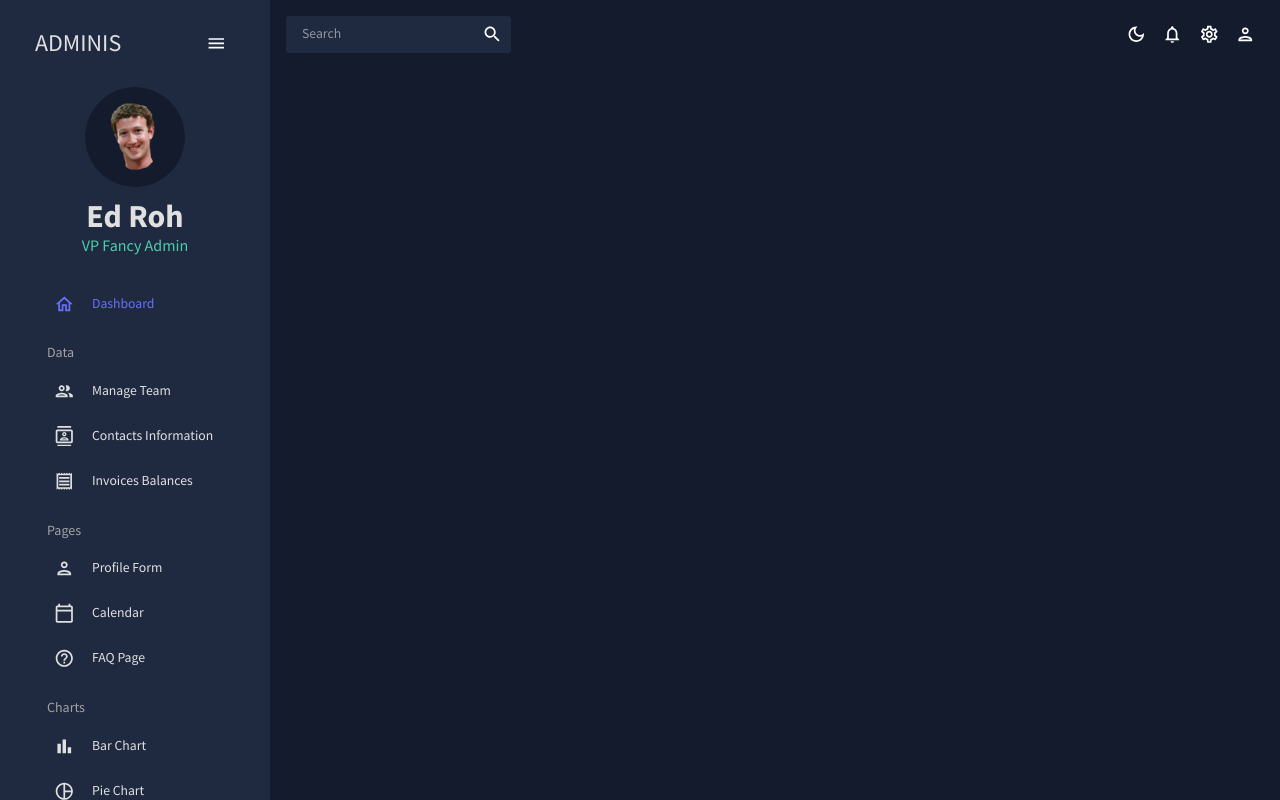
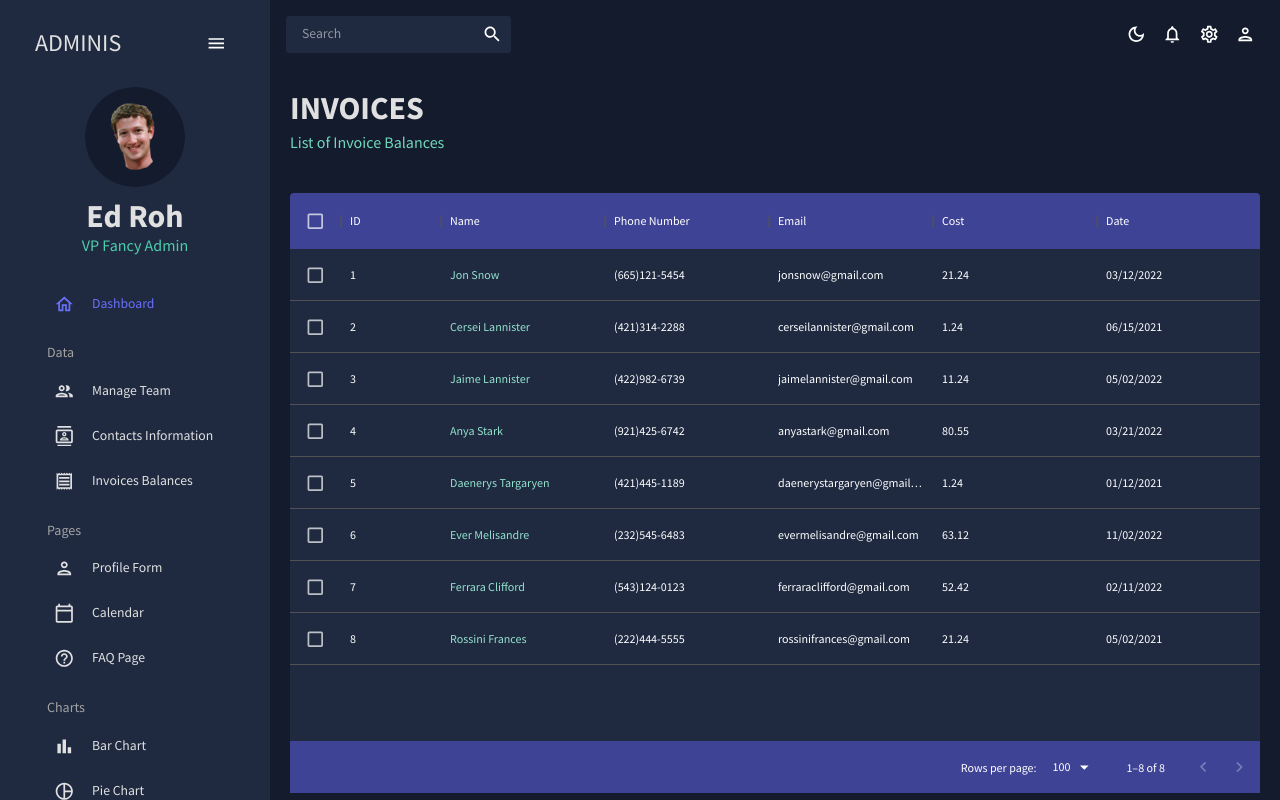
Before and after one commit to seamusapple/react-admin, a React (Create React App) app: page /invoices in a window 1280 px wide. Built offline with nearby package versions, Linux system fonts and the light colour scheme.

Commit message:
finish invoices page

```diff
--- a/src/App.js
+++ b/src/App.js
@@ -6,7 +6,7 @@
 import Sidebar from "./scenes/global/Sidebar";
 import Team from "./scenes/team";
 import Contacts from "./scenes/contacts";
-// import Invoices from "./scenes/invoices";
+import Invoices from "./scenes/invoices";
 // import Bar from "./scenes/bar";
 // import Form from "./scenes/form";
 // import Line from "./scenes/line";
@@ -30,7 +30,7 @@
               <Route path="/" element={<Dashboard></Dashboard>}></Route>
               <Route path="/team" element={<Team></Team>}></Route>
               <Route path="/contacts" element={<Contacts></Contacts>}></Route>
-              {/* <Route path="/invoices" element={<Invoices></Invoices>}></Route> */}
+              <Route path="/invoices" element={<Invoices></Invoices>}></Route>
               {/* <Route path="/bar" element={<Bar></Bar>}></Route> */}
               {/* <Route path="/form" element={<Form></Form>}></Route> */}
               {/* <Route path="/line" element={<Line></Line>}></Route> */}
--- /dev/null
+++ b/src/scenes/invoices/index.jsx
@@ -0,0 +1,82 @@
+import { Box, Typography, useTheme } from "@mui/material";
+import { DataGrid } from "@mui/x-data-grid";
+import { tokens } from "../../theme";
+import { mockDataInvoices } from "../../data/mockData";
+import Header from "../../components/Header";
+
+const Invoices = () => {
+  const theme = useTheme();
+  const colors = tokens(theme.palette.mode);
+
+  const columns = [
+    { field: "id", headerName: "ID" },
+    {
+      field: "name",
+      headerName: "Name",
+      flex: 1,
+      cellClassName: "name-column--cell",
+    },
+    {
+      field: "phone",
+      headerName: "Phone Number",
+      flex: 1,
+    },
+    {
+      field: "email",
+      headerName: "Email",
+      flex: 1,
+    },
+    {
+      field: "cost",
+      headerName: "Cost",
+      flex: 1,
+      renderCell: (params) => {
+        <Typography color={colors.greenAccent[500]}>
+          ${params.row.cost}
+        </Typography>;
+      },
+    },
+    {
+      field: "date",
+      headerName: "Date",
+      flex: 1,
+    },
+  ];
+
+  return (
+    <Box m="20px">
+      <Header title="INVOICES" subtitle="List of Invoice Balances"></Header>
+      <Box
+        m="40px 0 0 0"
+        height="75vh"
+        sx={{
+          "& .MuiDataGrid-root": { border: "none" },
+          "& .MuiDataGrid-cell": { borderBottom: "none" },
+          "& .name-column--cell": { color: colors.greenAccent[300] },
+          "& .MuiDataGrid-columnHeaders": {
+            backgroundColor: colors.blueAccent[700],
+            borderBottom: "none",
+          },
+          "& .MuiDataGrid-virtualScroller": {
+            backgroundColor: colors.primary[400],
+          },
+          "& .MuiDataGrid-footerContainer": {
+            borderTop: "none",
+            backgroundColor: colors.blueAccent[700],
+          },
+          "& .MuiCheckbox-root": {
+            colors: `${colors.greenAccent[200]} !important`,
+          },
+        }}
+      >
+        <DataGrid
+          checkboxSelection
+          rows={mockDataInvoices}
+          columns={columns}
+        ></DataGrid>
+      </Box>
+    </Box>
+  );
+};
+
+export default Invoices;
```
